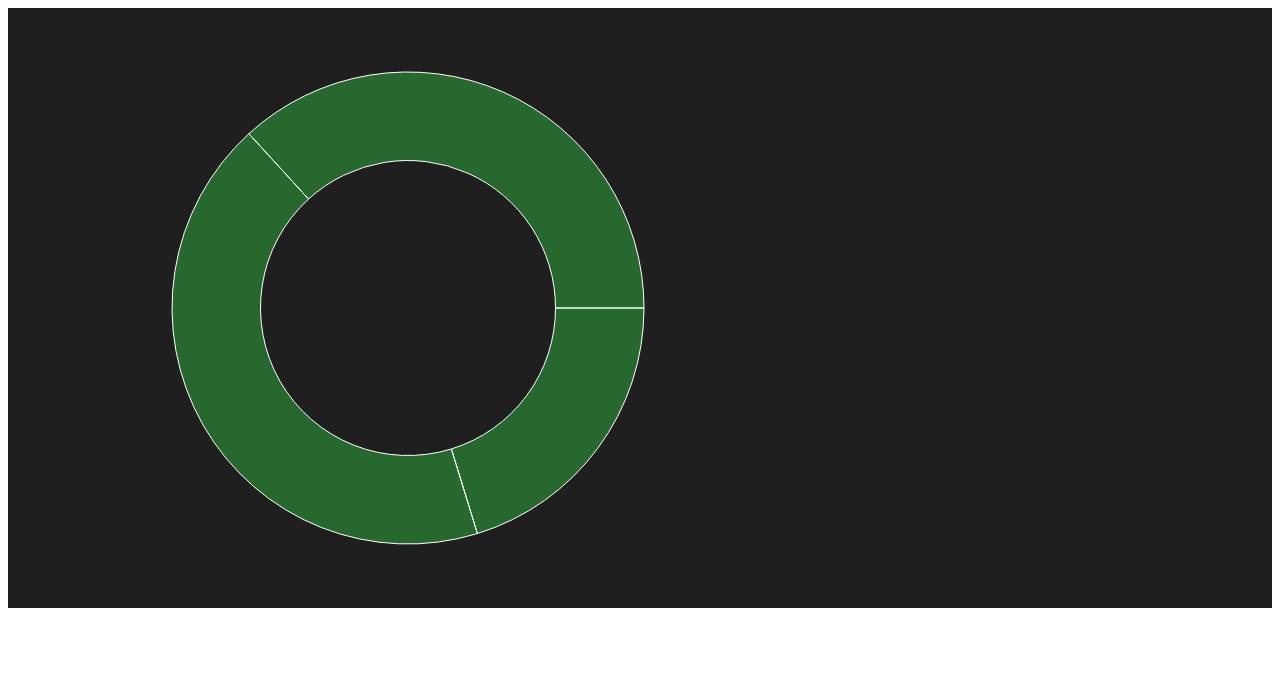
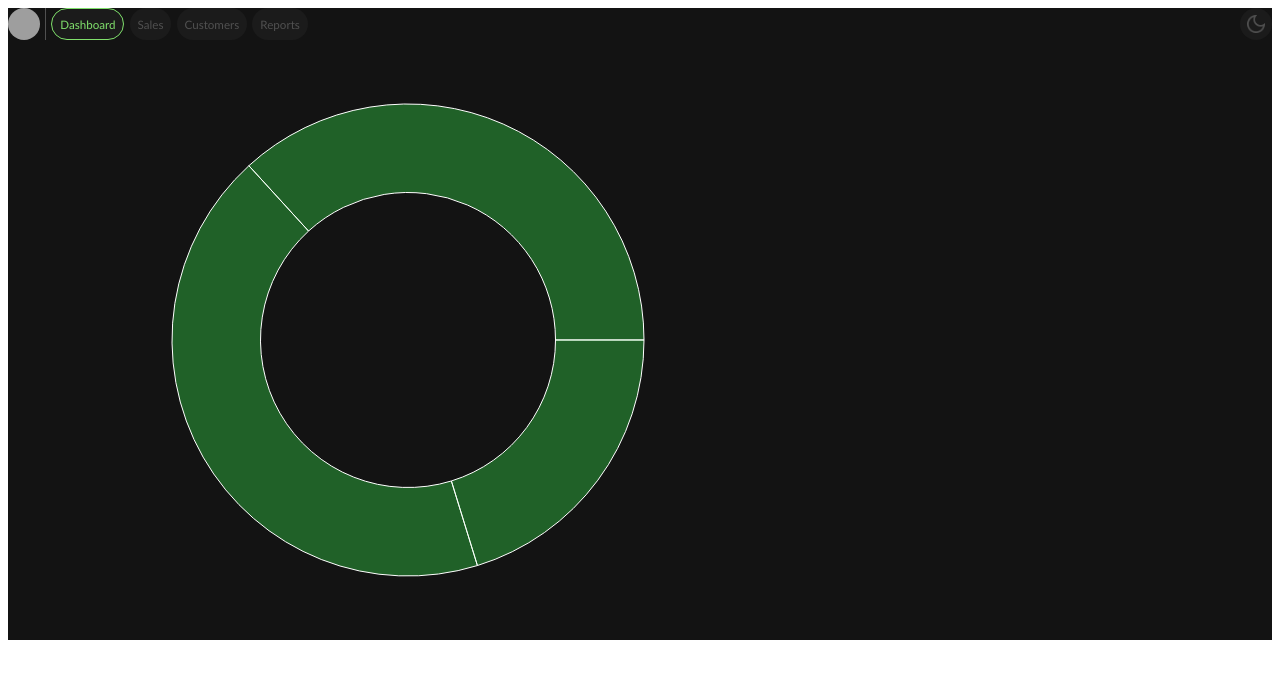
Before and after one commit to harukee-dev/CRM_analytics_dashboard, a React (Vite) app: page / in a window 1280 px wide. Shown: the top 678 px of the page. Built offline with nearby package versions, Linux system fonts and the light colour scheme; data requests are answered from the project's data file; grey boxes are pictures that could not be loaded.

Commit message:
сделан header со стилизацией

```diff
--- a/package.json
+++ b/package.json
@@ -11,8 +11,10 @@
     "preview": "vite preview"
   },
   "dependencies": {
+    "@reduxjs/toolkit": "^2.11.2",
     "react": "^19.2.0",
     "react-dom": "^19.2.0",
+    "react-router-dom": "^7.13.1",
     "recharts": "^3.7.0"
   },
   "devDependencies": {
--- a/src/App.tsx
+++ b/src/App.tsx
@@ -1,17 +1,22 @@
+import { BrowserRouter, Route, Routes } from 'react-router-dom'
 import { AreaChartComponent } from './Components/Charts/AreaChart/AreaChart'
 import { BarChartComponent } from './Components/Charts/BarChart/BarChart'
 import { LineChartComponent } from './Components/Charts/LineChart/LineChart'
 import { PieChartComponent } from './Components/Charts/PieChart/PieChart'
+import { Header } from './Components/Header/Header'
 
 function App() {
   return (
-    <div style={{ backgroundColor: '#1F1F1F' }}>
-      {/* <h1>Hello world!</h1>
+    <BrowserRouter>
+      <div style={{ backgroundColor: '#131313' }}>
+        {/* <h1>Hello world!</h1>
       <AreaChartComponent />
       <BarChartComponent />
       <LineChartComponent /> */}
-      <PieChartComponent />
-    </div>
+        <Header />
+        <PieChartComponent />
+      </div>
+    </BrowserRouter>
   )
 }
 
--- /dev/null
+++ b/src/Components/Header/Header.tsx
@@ -0,0 +1,50 @@
+import { useNavigate } from 'react-router-dom'
+import cl from './header.module.css'
+import darkThemeIcon from '../../assets/dark_theme_icon.png'
+
+export const Header = () => {
+  const navigate = useNavigate()
+
+  const handleNavigate = (link: string): void => {
+    navigate(`http://localhost:5173/${link}`)
+  }
+
+  return (
+    <div className={cl.container}>
+      <div className={cl.navigationContainer}>
+        <img
+          onClick={() => handleNavigate('profile')}
+          className={cl.avatar}
+          src="https://i.pinimg.com/736x/9c/95/3c/9c953c1bb3bb3598900a314cd9c2c0a5.jpg"
+          alt="avatar"
+        />
+        <div className={cl.line} />
+        <button
+          className={cl.buttonActive}
+          onClick={() => handleNavigate('dashboard')}
+        >
+          Dashboard
+        </button>
+        <button className={cl.button} onClick={() => handleNavigate('sales')}>
+          Sales
+        </button>
+        <button
+          className={cl.button}
+          onClick={() => handleNavigate('customers')}
+        >
+          Customers
+        </button>
+        <button className={cl.button} onClick={() => handleNavigate('reports')}>
+          Reports
+        </button>
+      </div>
+      <button className={cl.themeButton}>
+        <img
+          className={cl.themeIcon}
+          src={darkThemeIcon}
+          alt="dark_theme_icon"
+        />
+      </button>
+    </div>
+  )
+}
--- /dev/null
+++ b/src/Components/Header/header.module.css
@@ -0,0 +1,83 @@
+.container {
+  display: flex;
+  justify-content: space-between;
+}
+
+.navigationContainer {
+  display: flex;
+  gap: 0.4vw;
+}
+
+.avatar {
+  width: 4vh;
+  height: 4vh;
+  border-radius: 100%;
+  cursor: pointer;
+  transition: 0.2s;
+}
+
+.avatar:hover {
+  transform: scale(1.05);
+}
+
+.line {
+  width: 1px;
+  height: 4vh;
+  background-color: #505050;
+}
+
+.button {
+  height: 4vh;
+  font-family: 'Gill Sans', 'Gill Sans MT', Calibri, 'Trebuchet MS', sans-serif;
+  font-size: 1.45vh;
+  color: #505050;
+  background-color: #1b1b1b;
+  padding: 0 1vh;
+  border: none;
+  border-radius: 2vh;
+  cursor: pointer;
+  transition: 0.2s;
+}
+
+.button:hover {
+  background-color: #202020;
+}
+
+.buttonActive {
+  height: 4vh;
+  font-family: 'Gill Sans', 'Gill Sans MT', Calibri, 'Trebuchet MS', sans-serif;
+  font-size: 1.45vh;
+  color: #80e06c;
+  background-color: #1b1b1b;
+  padding: 0 1vh;
+  border: 1px solid #80e06c;
+  border-radius: 2vh;
+  cursor: pointer;
+  transition: 0.2s;
+}
+
+.buttonActive:hover {
+  background-color: #202020;
+}
+
+.themeButton {
+  display: flex;
+  align-items: center;
+  justify-content: center;
+  width: 4vh;
+  height: 4vh;
+  border: none;
+  border-radius: 100%;
+  background-color: #1b1b1b;
+  transition: 0.2s;
+  cursor: pointer;
+}
+
+.themeIcon {
+  width: 2.25vh;
+  height: 2.25vh;
+}
+
+.themeButton:hover {
+  background-color: #202020;
+}
```
Also changed, not shown: src/assets/dark_theme_icon.png (added), 1 other file (tests, documents, lock files or other folders).
